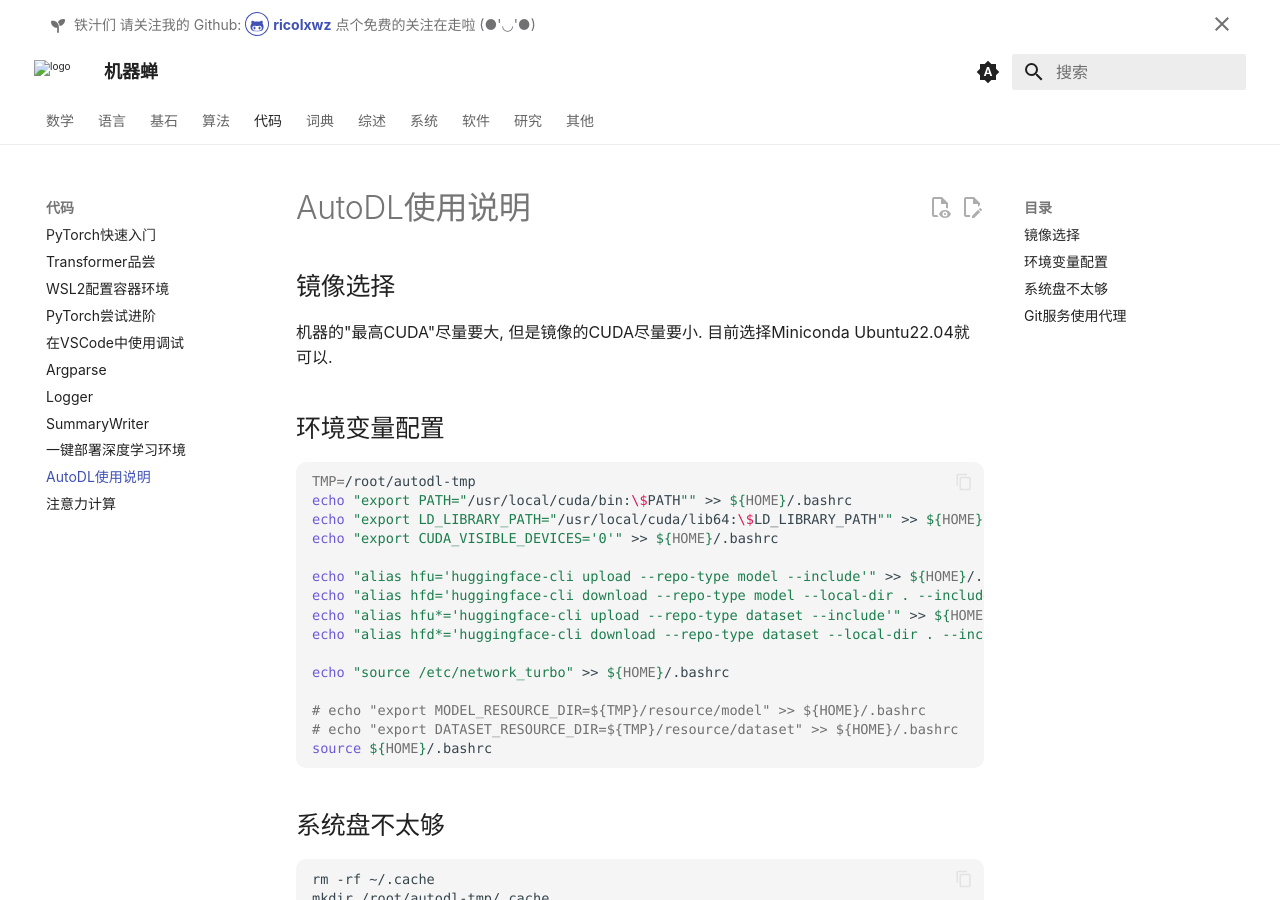
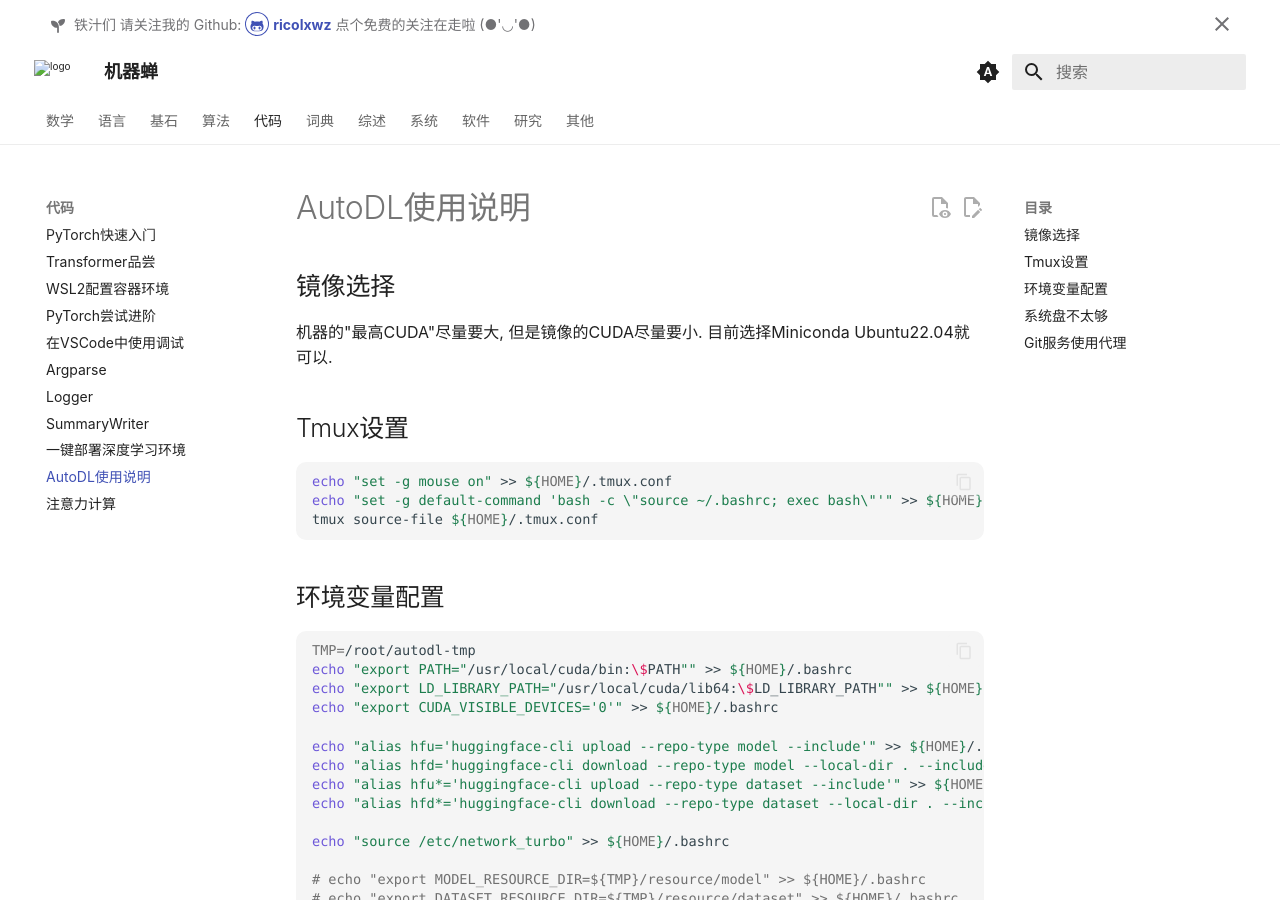
Before and after one commit to ricolxwz/note, an MkDocs documentation site: the page built from docs/code/autodl.md, in a window 1280 px wide and 900 px high. Built offline with MkDocs 1.6.1 and Material for MkDocs 9.7.7, drawn with Linux system fonts in a browser that asks for light colours; some web fonts are replaced; comment, search, counter and statistics services are not loaded.

Commit message:
docs: 在AutoDL使用说明中添加Tmux设置部分

````diff
--- a/docs/code/autodl.md
+++ b/docs/code/autodl.md
@@ -6,6 +6,14 @@
 ## 镜像选择
 
 机器的"最高CUDA"尽量要大, 但是镜像的CUDA尽量要小. 目前选择Miniconda Ubuntu22.04就可以.
+
+## Tmux设置
+
+```bash
+echo "set -g mouse on" >> ${HOME}/.tmux.conf
+echo "set -g default-command 'bash -c \"source ~/.bashrc; exec bash\"'" >> ${HOME}/.tmux.conf
+tmux source-file ${HOME}/.tmux.conf
+```
 
 ## 环境变量配置
 
````
